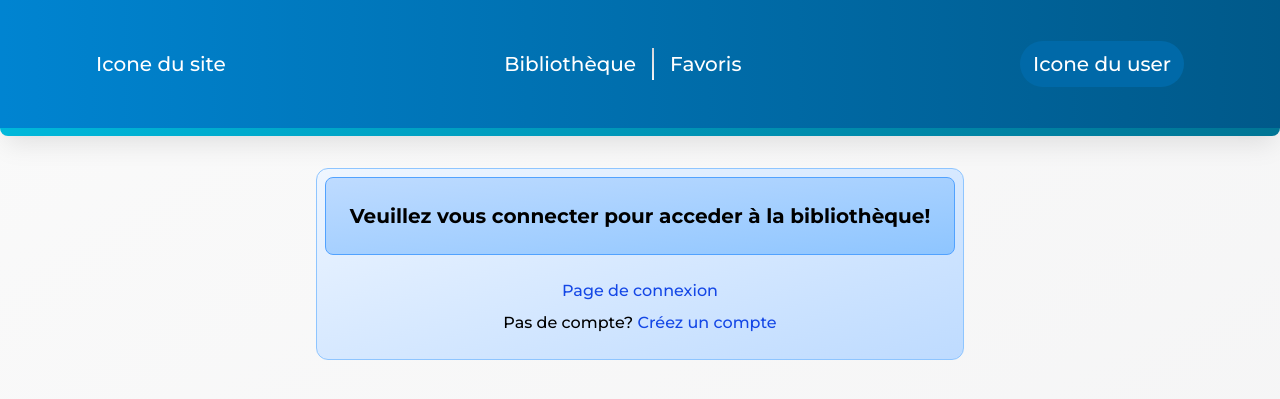
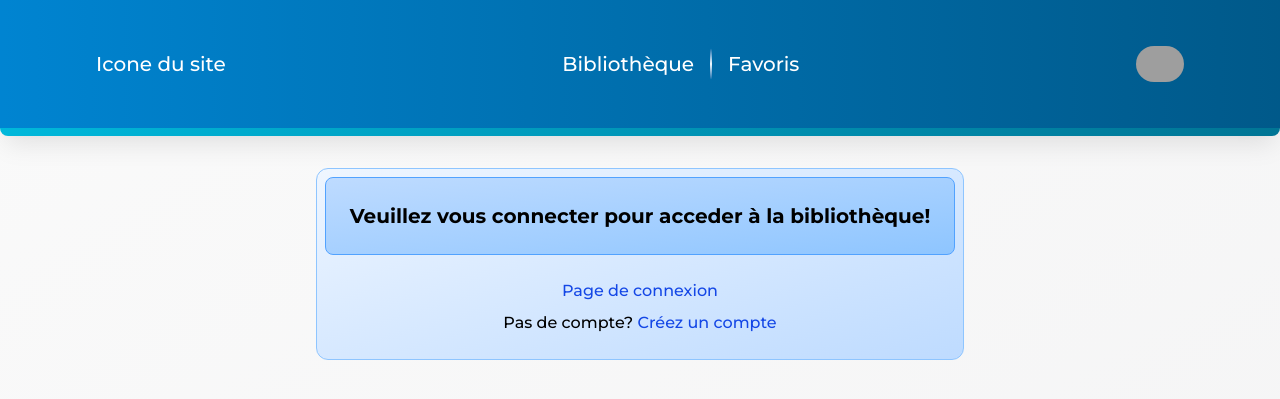
Before and after one commit to Tatouille078/TP-PHP-SQY, a PHP site: page /pages/library.php in a window 1280 px wide. Shown: the top 399 px of the page. Run offline with PHP 8.4, Linux system fonts and the light colour scheme; grey boxes are pictures that could not be loaded.

Commit message:
Working on dynamic displays

```diff
--- a/components/header.php
+++ b/components/header.php
@@ -34,23 +34,34 @@
                 <a href="library.php" class="text-xl">Bibliothèque</a>
                 <span class="absolute h-2 bg-gradient-to-r from-zinc-50 to-zinc-300 w-0 group-hover:w-full inset-0 top-6 transition-all duration-[300ms] rounded-xl"></span>
             </div>
-            <span class="w-[2px] h-8 bg-gradient-to-b from-zinc-300 to-zinc-100"></span>
+            <span class="w-[2px] h-8 bg-gradient-to-b from-sky-700 via-sky-50 to-sky-700"></span>
             <div class="relative flex justify-center group cursor-pointer">
                 <p class="text-xl">Favoris</p>
                 <span class="absolute h-2 bg-gradient-to-r from-zinc-50 to-zinc-300 w-0 group-hover:w-full inset-0 top-6 transition-all duration-[300ms] rounded-xl"></span>
             </div>
         </div>
         <div class="relative group">
-            <p class="cursor-pointer border-5 border-transparent bg-sky-700 group-hover:bg-sky-600 transition-all px-2 py-1 rounded-3xl group-hover:border-sky-200 text-xl">Icone du user</p>
-            <div class="absolute inset-0 top-10 h-0 group-hover:h-34 text-black bg-gradient-to-br from-zinc-50 to-zinc-300 border-0 group-hover:border-1 border-transparent group-hover:border-zinc-400 rounded-xl transition-all duration-300 overflow-y-hidden">
+            <?php if (!empty($_SESSION)) : ?>
+                <img src="<?php echo htmlspecialchars($_SESSION['profile_picture'], ENT_QUOTES, 'UTF-8'); ?>" alt="Profil" class="max-w-12 rounded-full">
+                <div class="absolute w-48 inset-0 top-16 -left-[200%] h-0 group-hover:h-34 text-black bg-gradient-to-br from-zinc-50 to-zinc-300 border-0 group-hover:border-1 border-transparent group-hover:border-zinc-400 rounded-xl transition-all duration-300 overflow-y-hidden">
                 <div class="relative m-4 h-0 group-hover:h-full text-end flex flex-col justify-start items-end gap-y-2 text-md">
                     <a href="profil.php" class="text-md">Mon profil</a>
-                    <span class="min-h-[1px] max-h-[1px] w-full bg-gradient-to-r from-zinc-700 to-zinc-900"></span>
+                    <span class="border-b border-zinc-400 h-[0.1px] w-full"></span>
                     <p class="text-md">Mes favories</p>
-                    <span class="min-h-[1px] max-h-[1px] w-full bg-gradient-to-r from-zinc-700 to-zinc-900"></span>
-                    <p id="logout" class="text-md">Déconnection</p>
+                    <span class="border-b border-zinc-400 h-[0.1px] w-full"></span>
+                    <p id="logout" class="text-md cursor-pointer">Déconnection</p>
                 </div>
             </div>
+            <?php else : ?>
+            <img src="https://i.pinimg.com/originals/c0/27/be/c027bec07c2dc08b9df60921dfd539bd.webp" alt="dzdz" class="max-w-12 rounded-full">
+            <div class="absolute w-48 inset-0 top-16 -left-[200%] h-0 group-hover:h-24 text-black bg-gradient-to-br from-zinc-50 to-zinc-300 border-0 group-hover:border-1 border-transparent group-hover:border-zinc-400 rounded-xl transition-all duration-300 overflow-y-hidden">
+                <div class="relative m-4 h-0 group-hover:h-full text-end flex flex-col justify-start items-end gap-y-2 text-md">
+                    <a href="login.php" class="text-md">Log in</a>
+                    <span class="border-b border-zinc-400 h-[0.1px] w-full"></span>
+                    <a href="signup.php" class="text-md">S'inscrire</a>
+                </div>
+            </div>
+            <?php endif ?>
         </div>
     </header>
 
```
